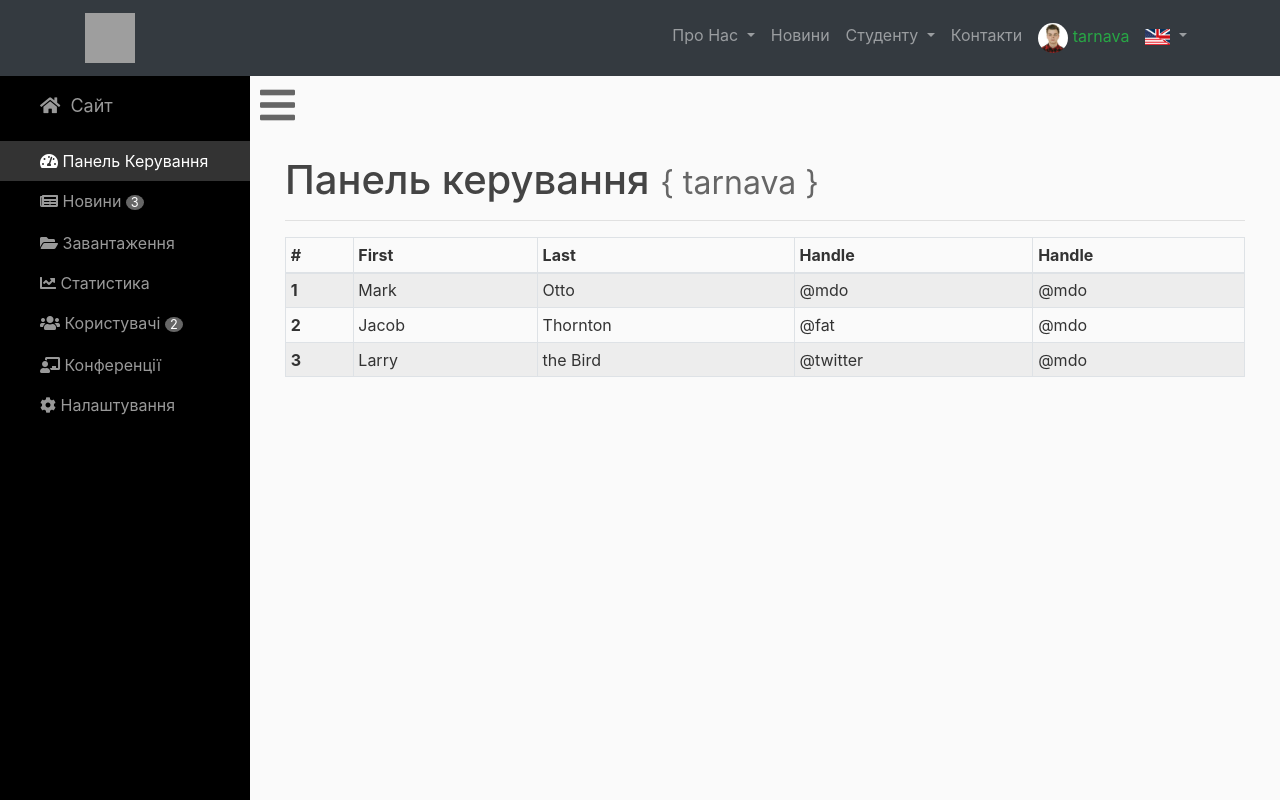
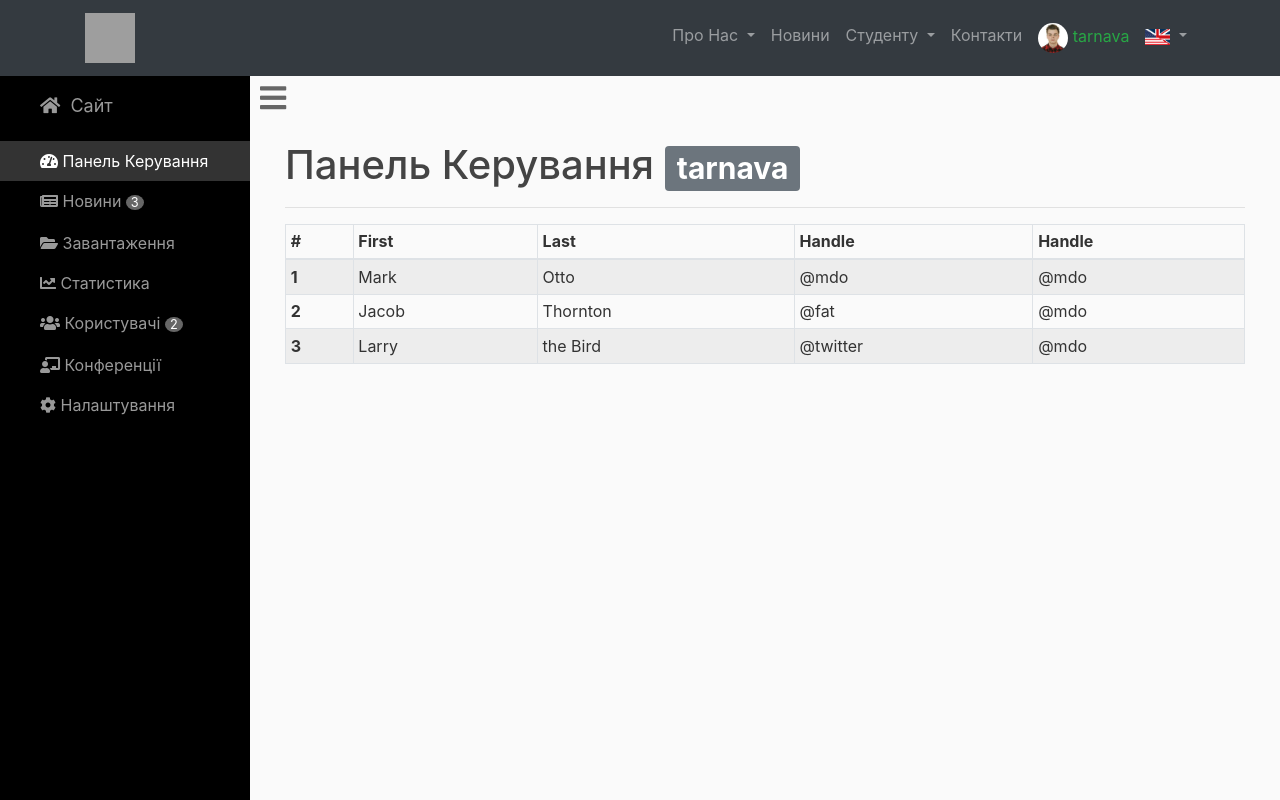
Before and after one commit to marzique/frecs2.0, a Flask app: page /admin in a window 1280 px wide. Run offline with Flask 2, Linux system fonts and the light colour scheme; a user stored in the database is signed in; data comes from the database, SQL or seed files in the repository; some libraries are stand-ins or nearby versions; some web fonts are replaced; grey boxes are pictures that could not be loaded.

Commit message:
some front-end bootstrap4 fixes

```diff
--- a/rpd_site/static/css/simple-sidebar.css
+++ b/rpd_site/static/css/simple-sidebar.css
@@ -123,7 +123,7 @@ body {
 
 /*hamburger*/
 #menu-toggle{
-  font-size:40px;
+  font-size:30px;
   padding-left: 10px;
   padding-top: 10px;
   border: 1px;
--- a/rpd_site/templates/dashboard.html
+++ b/rpd_site/templates/dashboard.html
@@ -6,7 +6,7 @@
         <!-- Page Content -->
         <div id="page-content-wrapper">
             <div class="container-fluid">
-                <h1>Панель керування <small style="color: #666">{ {{current_user.username}} }</small></h1>
+                <h1>{{ title }} <span class="badge badge-secondary">{{current_user.username}}</span></h1>
                 <hr>
             </div>
 
--- a/rpd_site/templates/layout_admin.html
+++ b/rpd_site/templates/layout_admin.html
@@ -232,6 +232,9 @@
         <!-- toggling hamburger-->
         <a href="#menu-toggle" id="menu-toggle"><i class="fas fa-bars" ></i></a>
 
+
+
+
         <!-- /#toggling hamburger-->
 
         <!-- /#sidebar-wrapper -->
```
